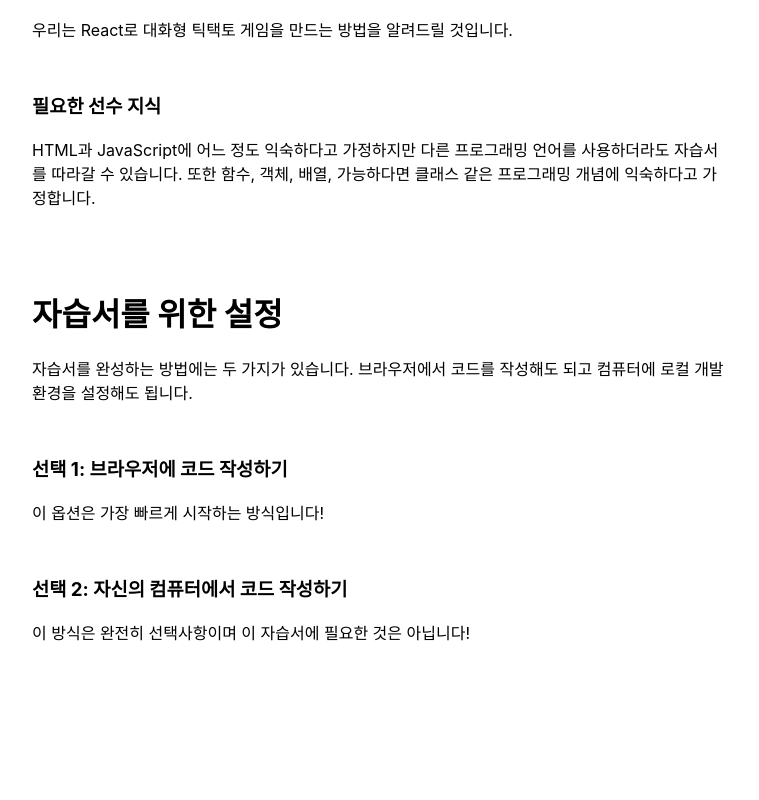
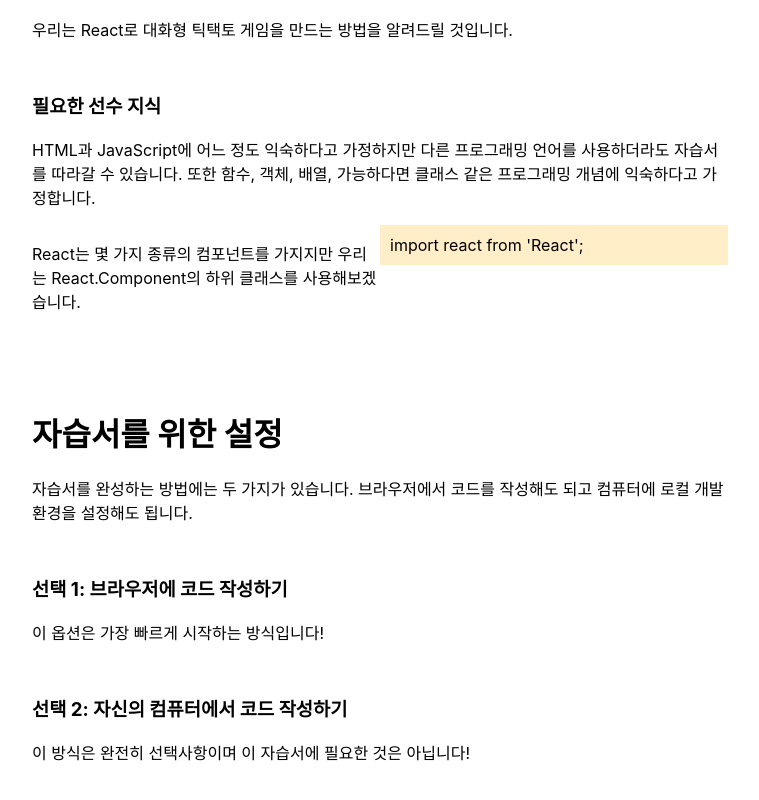
Before and after one commit to JinHyeonBae/BamtolBlog, a React (Create React App) app in the folder front/: page /post in a window 1280 px wide. Shown: the part 946-1746 px from the top of the page, without its empty margins (68-827 px from the left). Before the commit the page ends 1706 px from the top, so only its background shows below. Built offline with nearby package versions, Linux system fonts and the light colour scheme.

Commit message:
feat(post dual): contents partial type에 dual 추가 dual은 contents partial을 좌우로 배치하는 형태

```diff
--- a/front/src/components/PostRead/ContentsPartial.js
+++ b/front/src/components/PostRead/ContentsPartial.js
@@ -1,6 +1,6 @@
 import React from 'react';
 
-const ContentsPartial = ({type, text}) => {
+const ContentsPartial = ({type, text, left, right}) => {
   switch(type){
     case "header_1":
       return <h1 className='header_1' id={text}>{text}</h1>;
@@ -14,6 +14,19 @@
       return <div className='tip'>{text}</div>;
     case "unordered_list":
       return <p> - {text}</p>;
+    case "code":
+      return <div className='code'>{text}</div>;
+    case "dual":
+      return (
+        <div className='dual'>
+          <div className='left'>
+            <ContentsPartial type={left.type} text={left.text} />
+          </div>
+          <div className='right'>
+            <ContentsPartial type={right.type} text={right.text} />
+          </div>
+        </div>
+      )
     default: return;
   }
 }
--- a/front/src/components/PostRead/PostRead.scss
+++ b/front/src/components/PostRead/PostRead.scss
@@ -22,6 +22,24 @@
   .tip {
     background-color: #ffffaf;
     padding: 20px;
+  }
+  .code {
+    background-color: #ffeec8;
+    padding: 10px;
+    font-size: 1em;
+  }
+  .dual {
+    display: flex;
+    flex-direction: row;
+    width: 100%;
+    .left {
+      width: 50%;
+      float: left;
+    }
+    .right {
+      width: 50%;
+      float: right;
+    }
   }
 }
 
--- a/front/src/components/PostRead/RecursiveContentsPartial.js
+++ b/front/src/components/PostRead/RecursiveContentsPartial.js
@@ -6,7 +6,7 @@
     <>
       {contentsObjects?.map(child => (
         <Fragment key={child.id}>
-          <ContentsPartial type={child.type} text={child.text} />
+          <ContentsPartial type={child.type} text={child.text} left={child?.left} right={child?.right} />
           <RecursiveContentsPartial contentsObjects={child?.children} />
         </Fragment>
         )
--- a/front/src/components/PostRead/dummydata.js
+++ b/front/src/components/PostRead/dummydata.js
@@ -88,6 +88,24 @@
               type: "paragraph",
               text: "HTML과 JavaScript에 어느 정도 익숙하다고 가정하지만 다른 프로그래밍 언어를 사용하더라도 자습서를 따라갈 수 있습니다. 또한 함수, 객체, 배열, 가능하다면 클래스 같은 프로그래밍 개념에 익숙하다고 가정합니다.",
               children: []
+            },
+            {
+              id: shortid.generate(),
+              type: "dual",
+              text: "",
+              children: [],
+              left: {
+                  id: shortid.generate(),
+                  type: "paragraph",
+                  text: "React는 몇 가지 종류의 컴포넌트를 가지지만 우리는 React.Component의 하위 클래스를 사용해보겠습니다.",
+                  children: [],
+              },
+              right: {
+                  id: shortid.generate(),
+                  type: "code",
+                  text: "import react from 'React';",
+                  children: [],
+              }
             }
           ]
         },
```
